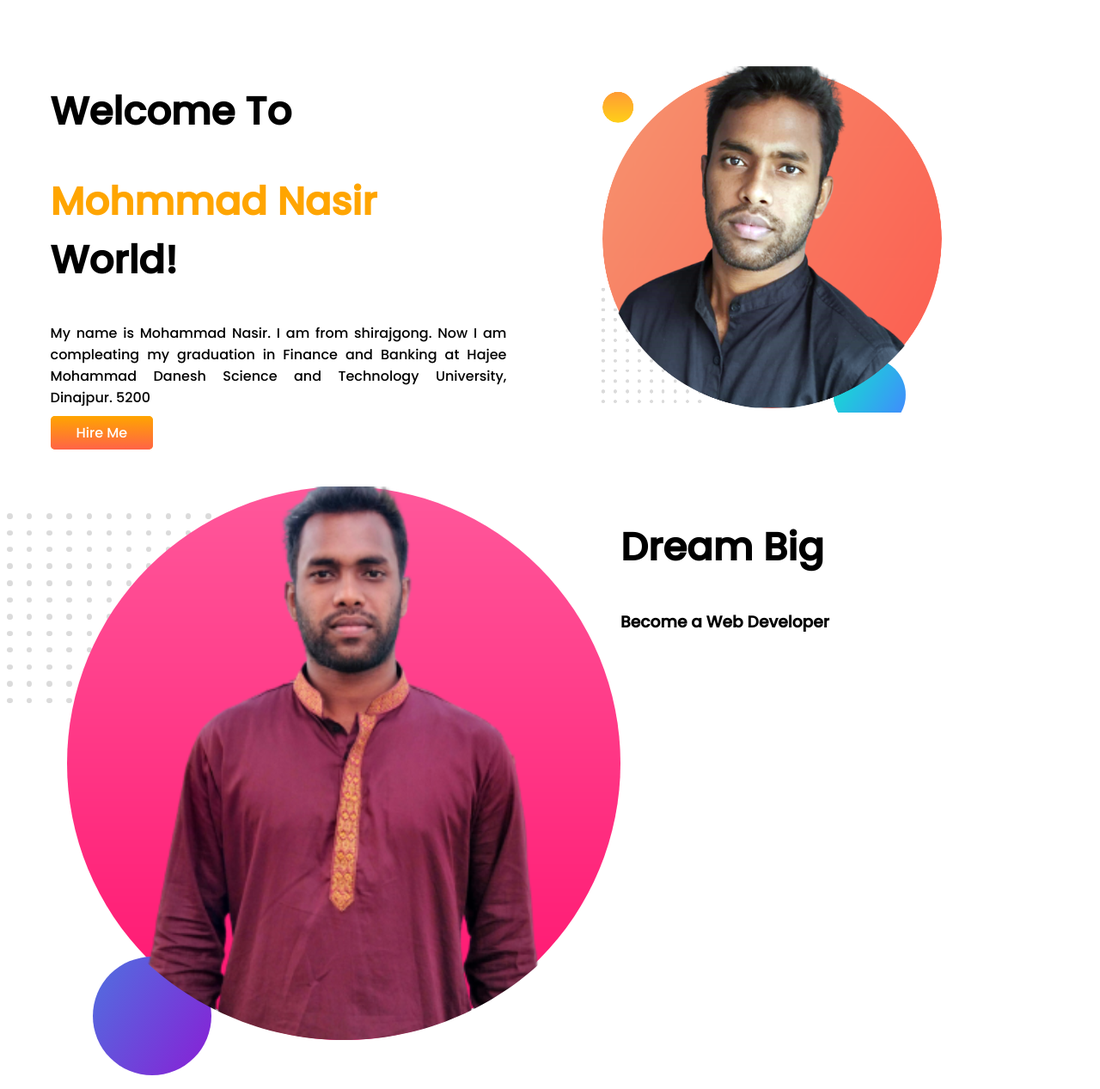
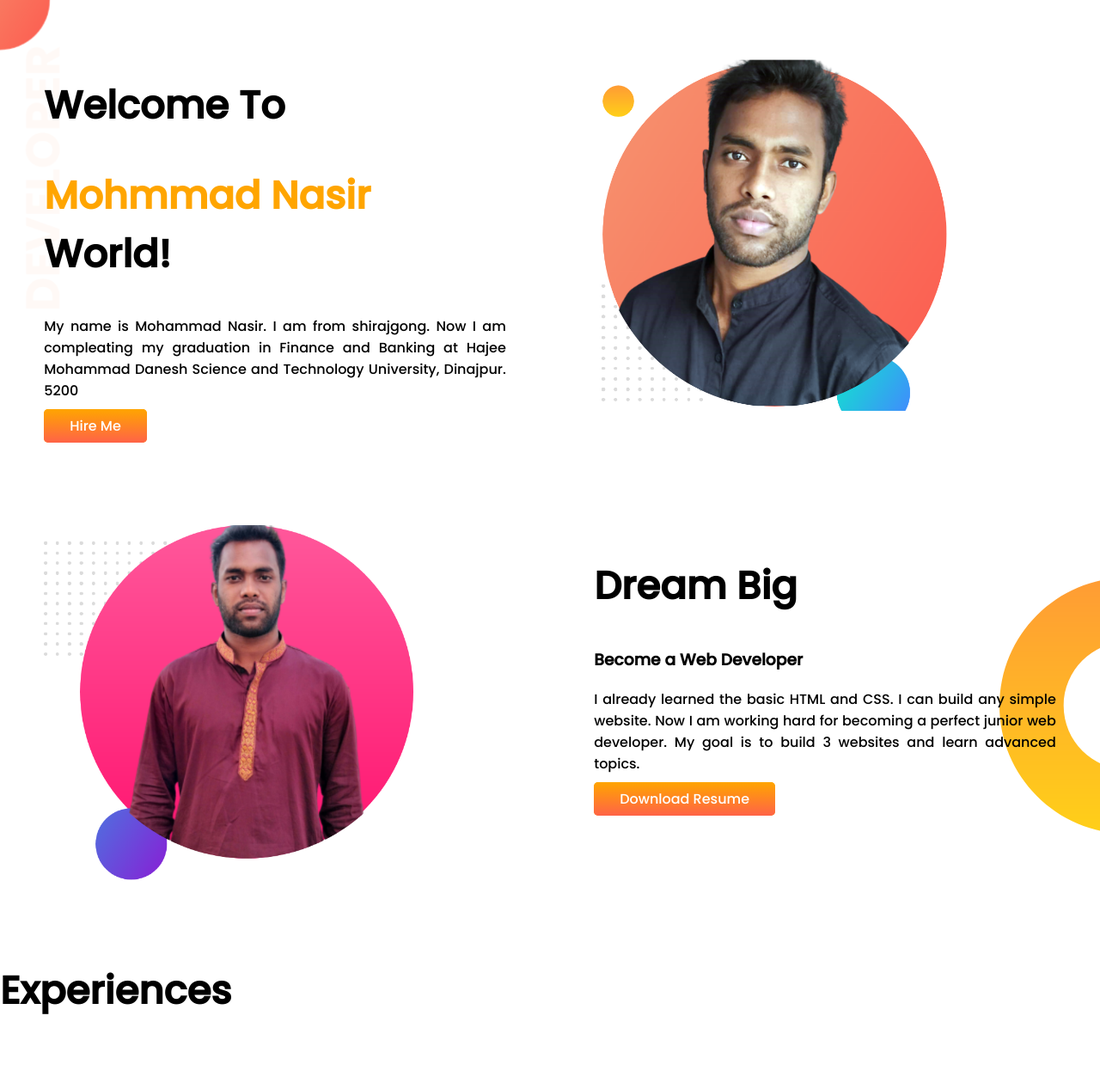
Before and after one commit to MohammadNasir520/developer-portfolio, a plain HTML site: page index.html in a window 1280 px wide. Shown: the whole page at 86% size. After the commit the page ends 1225 px from the top, so only its background shows below. Drawn offline with Linux system fonts and the light colour scheme.

Commit message:
dream big

```diff
--- a/index.html
+++ b/index.html
@@ -13,7 +13,7 @@
 </head>
 
 <body>
-    <section>
+    <section class="top-banner">
         <div class="half-width">
             <h1> Welcome To</h1>
             <h1> <span class="orange-color">Mohmmad Nasir</span> World!</h1>
@@ -29,18 +29,30 @@
 
     </section>
 
-    <section>
-        <div>
+    <section class="dream-big">
+        <div class="half-width">
             <img src="images/Nasir2.png" alt="">
         </div>
 
 
-        <div>
+        <div class="half-width">
             <h1> Dream Big</h1>
             <h3>
                 Become a Web Developer
             </h3>
+            <p>
+                I already learned the basic HTML and CSS. I can build any simple website. Now I am working hard for
+                becoming a perfect junior web developer.
+                My goal is to build 3 websites and learn advanced topics.
+            </p>
+
+            <a class="link-button" target="_blank" href="">Download Resume</a>
+
         </div>
+    </section>
+    <section>
+        <h1> Experiences</h1>
+        <div></div>
     </section>
 </body>
 
--- a/style.css
+++ b/style.css
@@ -1,5 +1,6 @@
 body {
     font-family: 'Poppins', sans-serif;
+    margin: 0;
 }
 
 h1 {
@@ -36,3 +37,15 @@
 p {
     text-align: justify;
 }
+
+.top-banner {
+    background-image: url(images/top-banner.png);
+    background-repeat: no-repeat;
+
+}
+
+.dream-big {
+    background-image: url(images/dream-bg.png);
+    background-repeat: no-repeat;
+    background-position: right;
+}
```
